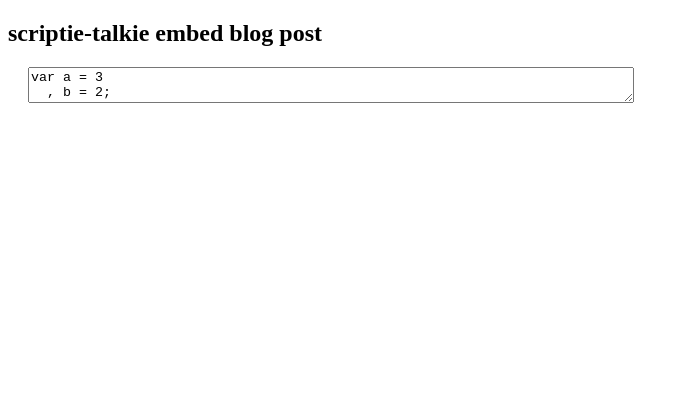
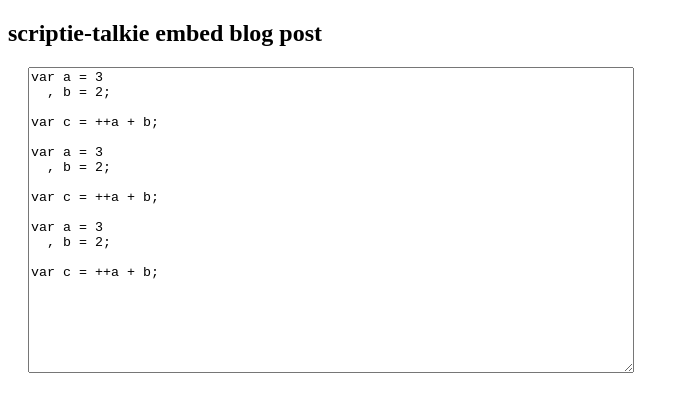
Before and after one commit to thlorenz/scriptie-talkie-embed, a website with bundled scripts: page example/blog/index.html in a window 1280 px wide. Shown: the whole page, without its empty margins (0-689 px from the left). Built offline with nearby package versions, Linux system fonts and the light colour scheme.

Commit message:
more mathematical rows tweak

```diff
--- a/example/blog/index.css
+++ b/example/blog/index.css
@@ -2,6 +2,7 @@ textarea.scriptie-talkie {
   display: block;
   margin: 20px;
   width: 600px;
+  height: 300px;
 }
 
 .scriptie-talkie-editor,
--- a/example/blog/index.html
+++ b/example/blog/index.html
@@ -13,6 +13,17 @@
 var a = 3
   , b = 2;
 
+var c = ++a + b;
+
+var a = 3
+  , b = 2;
+
+var c = ++a + b;
+
+var a = 3
+  , b = 2;
+
+var c = ++a + b;
     </textarea>
 
 </body>
--- a/lib/create-terminal.js
+++ b/lib/create-terminal.js
@@ -15,7 +15,7 @@ module.exports = function createTerminal(container, id) {
     , fontWidth     =  Math.round(getFontWidth(container))
     , height        =  terminalContainer.clientHeight
     , width         =  terminalContainer.clientWidth
-    , rows          =  Math.round(height / fontSize) - 4
+    , rows          =  Math.round(height / fontSize) - Math.round(height / 80)
     , cols          =  Math.round(width / fontWidth * 2.6)
     ;
 
```
